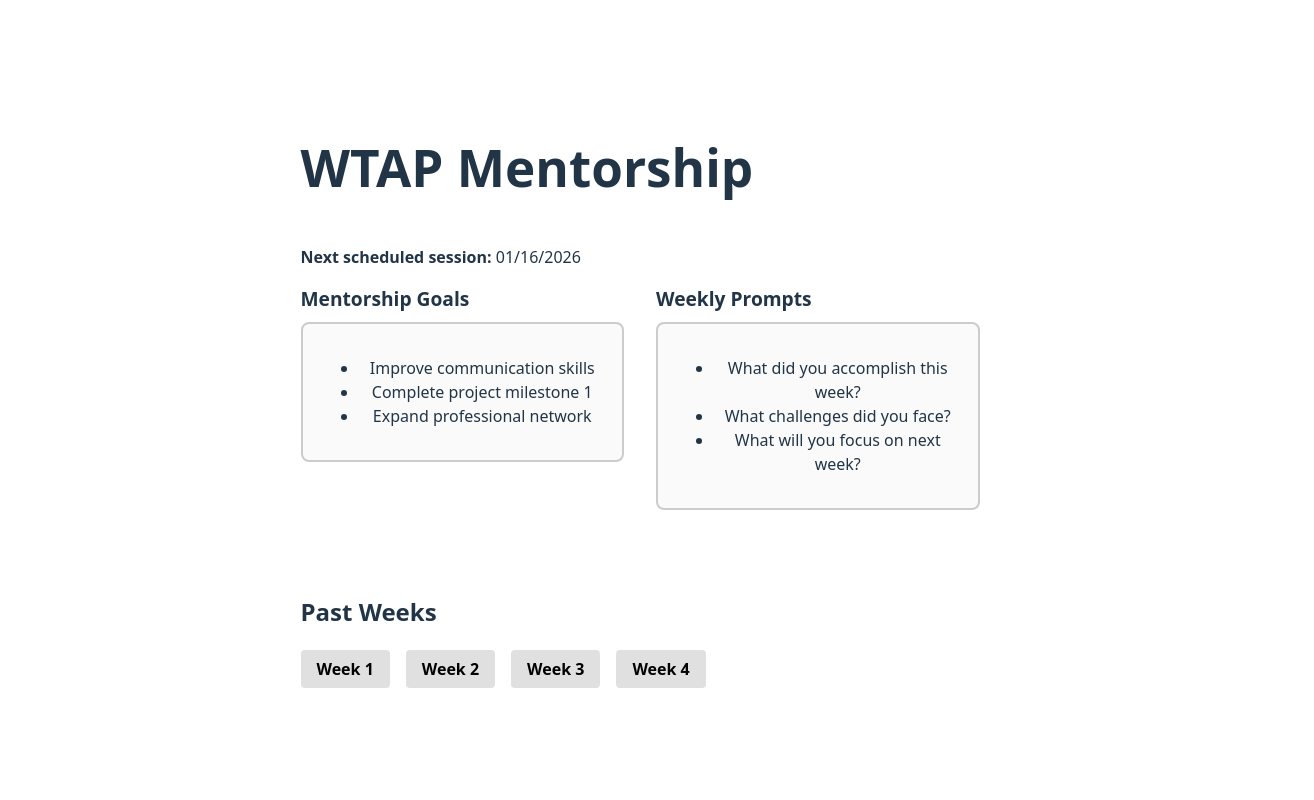
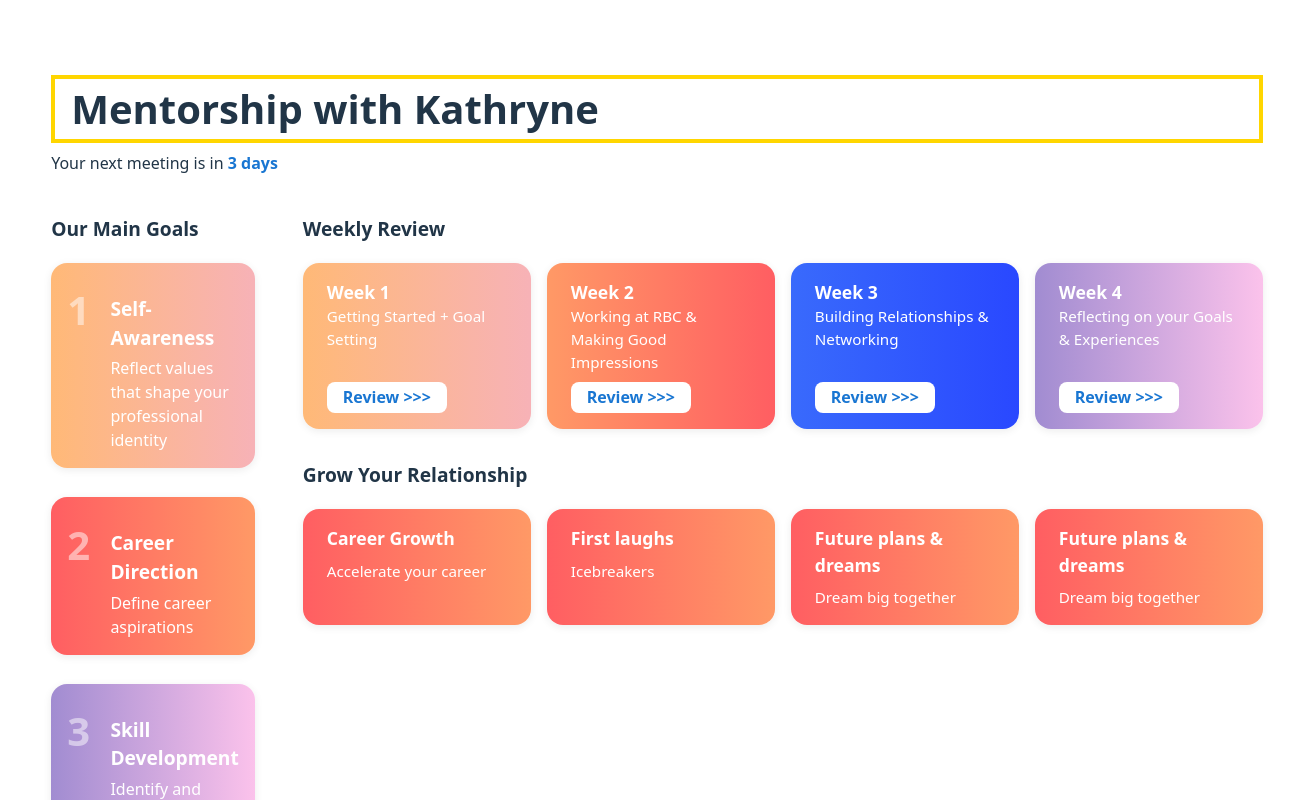
Before and after one commit to kathrynezong/mentorship-app, a React (Vite) app in the folder mentorship-app/: page / in a window 1280 px wide. Shown: the top 800 px of the page, 1314 px wide, since content can reach past the window. Built offline with nearby package versions, Linux system fonts and the light colour scheme.

Commit message:
editing ui

```diff
--- a/mentorship-app/src/App.css
+++ b/mentorship-app/src/App.css
@@ -1,3 +1,116 @@
+.main-content-row {
+  display: grid;
+  grid-template-columns: 1fr 1.2fr;
+  gap: 3rem;
+  margin: 2.5rem 0 2rem 0;
+  align-items: flex-start;
+}
+.main-goals-col {
+  display: flex;
+  flex-direction: column;
+  align-items: flex-start;
+}
+.weekly-review-col {
+  display: flex;
+  flex-direction: column;
+  align-items: flex-start;
+}
+.section-label {
+  font-size: 1.2rem;
+  font-weight: bold;
+  margin-bottom: 1.2rem;
+}
+.goals-cards {
+  display: flex;
+  flex-direction: column;
+  width: 100%;
+  gap: 1.3rem;
+}
+.goal-card {
+  width: 100%;
+  display: flex;
+  flex-direction: column;
+  box-sizing: border-box;
+  margin: 0;
+}
+.goal-card {
+  width: 100%;
+}
+.goal-card {
+  border-radius: 16px;
+  color: #fff;
+  padding: 1.2rem 1.5rem 1.2rem 2.5rem;
+  font-size: 1.1rem;
+  box-shadow: 0 2px 8px rgba(0,0,0,0.08);
+  min-height: 90px;
+  display: flex;
+  flex-direction: column;
+  justify-content: flex-start;
+  position: relative;
+}
+.goal-number {
+  font-size: 2.2rem;
+  font-weight: bold;
+  opacity: 0.5;
+  position: absolute;
+  left: 1rem;
+  top: 1.1rem;
+}
+.goal-title {
+  font-size: 1.1rem;
+  font-weight: bold;
+  margin-top: 0.2rem;
+  margin-left: 2.2rem;
+}
+.goal-desc {
+  font-size: 0.98rem;
+  margin-top: 0.15rem;
+  margin-left: 2.2rem;
+}
+.goal1 { background: linear-gradient(90deg, #ffb977, #f7b2b7); }
+.goal2 { background: linear-gradient(90deg, #ff5e62, #ff9966); }
+.goal3 { background: linear-gradient(90deg, #a18cd1, #fbc2eb); }
+.goal4 { background: linear-gradient(90deg, #396afc, #2948ff); }
+.goal5 { background: linear-gradient(90deg, #43e97b, #38f9d7); }
+.weekly-cards-row {
+  display: flex;
+  flex-direction: row;
+  gap: 1.1rem;
+  width: 100%;
+}
+.weekly-card {
+  border-radius: 16px;
+  color: #fff;
+  padding: 1rem 1.2rem;
+  min-width: 180px;
+  box-shadow: 0 2px 8px rgba(0,0,0,0.08);
+  display: flex;
+  flex-direction: column;
+  align-items: flex-start;
+  justify-content: flex-start;
+}
+.week-title {
+  font-size: 1.05rem;
+  font-weight: bold;
+}
+.week-desc {
+  font-size: 0.95rem;
+  margin-bottom: 0.5rem;
+}
+.review-btn {
+  background: #fff;
+  color: #1976d2;
+  border: none;
+  border-radius: 8px;
+  padding: 0.3rem 1rem;
+  font-weight: bold;
+  cursor: pointer;
+  margin-top: auto;
+}
+.week1 { background: linear-gradient(90deg, #ffb977, #f7b2b7); }
+.week2 { background: linear-gradient(90deg, #ff9966, #ff5e62); }
+.week3 { background: linear-gradient(90deg, #396afc, #2948ff); }
+.week4 { background: linear-gradient(90deg, #a18cd1, #fbc2eb); }
 .header-section {
   display: flex;
   flex-direction: column;
@@ -45,9 +158,10 @@
   margin-bottom: 1rem;
 }
 .goals-cards {
-  display: grid;
-  grid-template-columns: repeat(2, 1fr);
-  gap: 1rem;
+  display: flex;
+  flex-direction: column;
+  gap: 1.3rem;
+  width: 100%;
 }
 .goal-card {
   border-radius: 16px;
@@ -166,10 +280,10 @@
   margin-bottom: 0;
 }
 #root {
-  max-width: 1280px;
+  max-width: 1800px;
   margin: 0 auto;
-  padding: 2rem;
-  text-align: center;
+  padding: 3rem 4vw;
+  text-align: left;
 }
 
 .logo {
@@ -198,14 +312,18 @@
   .mentorship-tracker {
     display: flex;
     flex-direction: column;
-    align-items: flex-start;
+    align-items: stretch;
+    min-width: 900px;
+    max-width: 1600px;
+    margin: 0 auto;
   }
 
   .tracker-sections {
     display: flex;
     flex-direction: row;
-    gap: 2rem;
-    margin-bottom: 2rem;
+    gap: 4rem;
+    margin-bottom: 2.5rem;
+    justify-content: space-between;
   }
 
   .main-goals, .weekly-prompts {
--- a/mentorship-app/src/MentorshipTracker.tsx
+++ b/mentorship-app/src/MentorshipTracker.tsx
@@ -25,44 +25,76 @@ export default function MentorshipTracker() {
 
   return (
     <div className="mentorship-tracker">
-      <h1>WTAP Mentorship</h1>
-      <p><strong>Next scheduled session:</strong> 01/16/2026</p>
+      <h1 className="main-title">Mentorship with Kathryne</h1>
+      <div className="next-meeting-text">Your next meeting is in <span className="meeting-days">3 days</span></div>
 
-      <div className="tracker-sections">
-        <div style={{ flex: 1 }}>
-          <div style={{ textAlign: "left", fontWeight: "bold", fontSize: "1.2rem", marginBottom: "0.5rem" }}>Mentorship Goals</div>
-          <section className="main-goals">
-            <ul>
-              <li>Improve communication skills</li>
-              <li>Complete project milestone 1</li>
-              <li>Expand professional network</li>
-            </ul>
-          </section>
+
+      <div className="main-content-row">
+        <div className="main-goals-col">
+          <div className="section-label">Our Main Goals</div>
+          <div className="goals-cards">
+            <div className="goal-card goal1">
+              <div className="goal-number">1</div>
+              <div className="goal-title">Self-Awareness</div>
+              <div className="goal-desc">Reflect values that shape your professional identity</div>
+            </div>
+            <div className="goal-card goal2">
+              <div className="goal-number">2</div>
+              <div className="goal-title">Career Direction</div>
+              <div className="goal-desc">Define career aspirations</div>
+            </div>
+            <div className="goal-card goal3">
+              <div className="goal-number">3</div>
+              <div className="goal-title">Skill Development</div>
+              <div className="goal-desc">Identify and build the skills to achieve these goals</div>
+            </div>
+            <div className="goal-card goal4">
+              <div className="goal-number">4</div>
+              <div className="goal-title">Mentor Support</div>
+              <div className="goal-desc">Establish how your mentor can best support you</div>
+            </div>
+            <div className="goal-card goal5">
+              <div className="goal-number">5</div>
+              <div className="goal-title">Mentor Support</div>
+              <div className="goal-desc">Establish how your mentor can best support you</div>
+            </div>
+          </div>
         </div>
-        <div style={{ flex: 1 }}>
-          <div style={{ textAlign: "left", fontWeight: "bold", fontSize: "1.2rem", marginBottom: "0.5rem" }}>Weekly Prompts</div>
-          <section className="weekly-prompts">
-            <ul>
-              <li>What did you accomplish this week?</li>
-              <li>What challenges did you face?</li>
-              <li>What will you focus on next week?</li>
-            </ul>
-          </section>
+        <div className="weekly-review-col">
+          <div className="section-label">Weekly Review</div>
+          <div className="weekly-cards-row">
+            <div className="weekly-card week1">
+              <div className="week-title">Week 1</div>
+              <div className="week-desc">Getting Started + Goal Setting</div>
+              <button className="review-btn" onClick={() => setExpandedWeek(0)}>Review &gt;&gt;&gt;</button>
+            </div>
+            <div className="weekly-card week2">
+              <div className="week-title">Week 2</div>
+              <div className="week-desc">Working at RBC & Making Good Impressions</div>
+              <button className="review-btn" onClick={() => setExpandedWeek(1)}>Review &gt;&gt;&gt;</button>
+            </div>
+            <div className="weekly-card week3">
+              <div className="week-title">Week 3</div>
+              <div className="week-desc">Building Relationships & Networking</div>
+              <button className="review-btn" onClick={() => setExpandedWeek(2)}>Review &gt;&gt;&gt;</button>
+            </div>
+            <div className="weekly-card week4">
+              <div className="week-title">Week 4</div>
+              <div className="week-desc">Reflecting on your Goals & Experiences</div>
+              <button className="review-btn" onClick={() => setExpandedWeek(3)}>Review &gt;&gt;&gt;</button>
+            </div>
+          </div>
+          <div className="relationship-section">
+            <div className="section-label">Grow Your Relationship</div>
+            <div className="relationship-cards-row">
+              <div className="relationship-card rel1">Career Growth<br /><span>Accelerate your career</span></div>
+              <div className="relationship-card rel2">First laughs<br /><span>Icebreakers</span></div>
+              <div className="relationship-card rel3">Future plans & dreams<br /><span>Dream big together</span></div>
+              <div className="relationship-card rel3">Future plans & dreams<br /><span>Dream big together</span></div>
+            </div>
+          </div>
         </div>
       </div>
-
-      <section className="past-weeks-list-horizontal">
-        <h2>Past Weeks</h2>
-        <div className="weeks-row">
-          {pastWeeksData.map((weekData, idx) => (
-            <div key={weekData.week} className={`week-popup${expandedWeek === idx ? " active" : ""}`}>
-              <button onClick={() => setExpandedWeek(idx)}>
-                {weekData.week}
-              </button>
-            </div>
-          ))}
-        </div>
-      </section>
 
       {expandedWeek !== null && (
         <div className="modal-overlay" onClick={() => setExpandedWeek(null)}>
```
